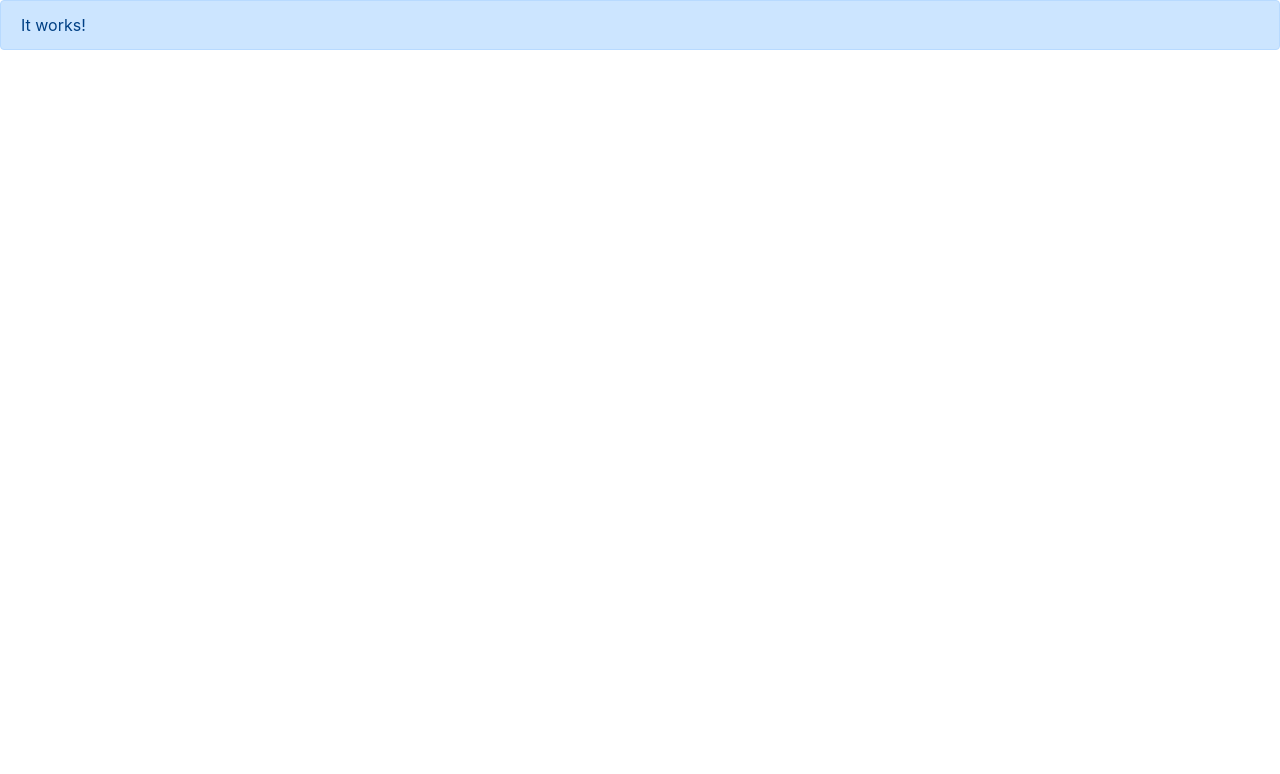
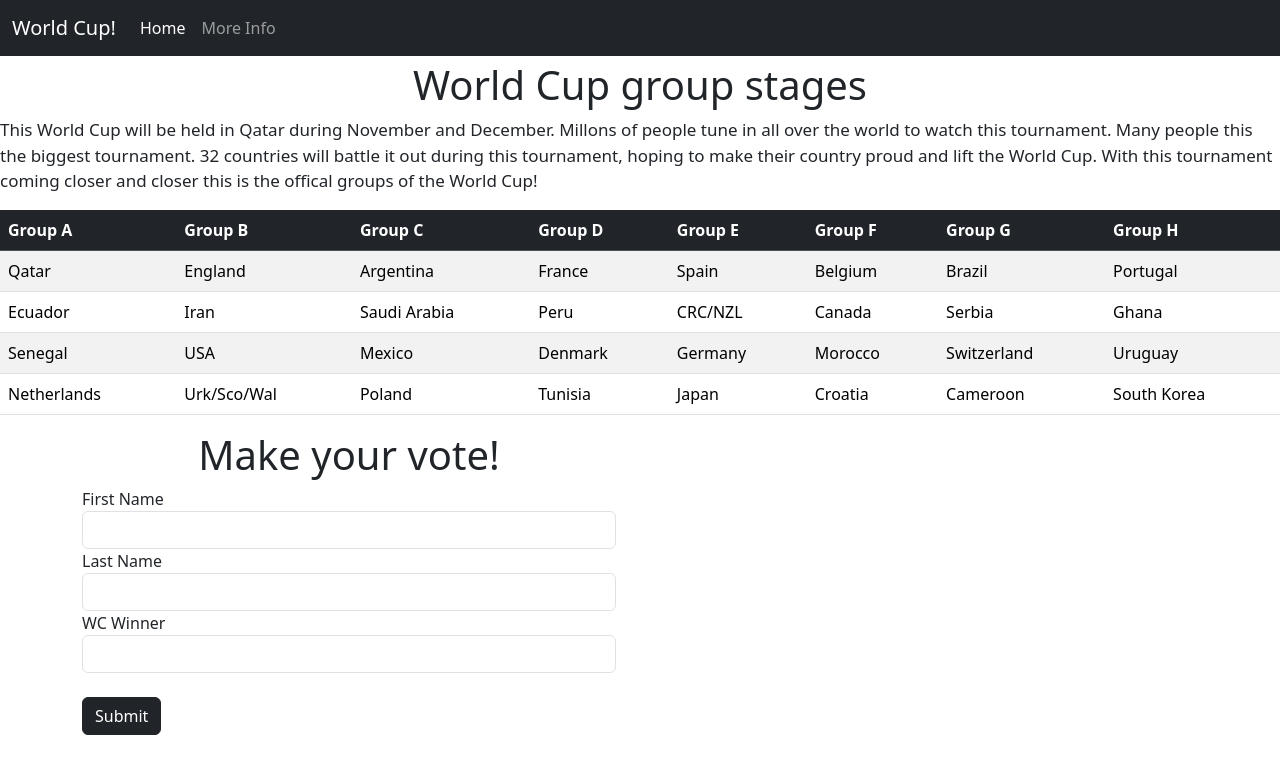
Before and after one commit to Erick1Garcia/Week-9-bootstrap, a plain HTML site: page index.html in a window 1280 px wide. Drawn offline with nearby package versions, Linux system fonts and the light colour scheme.

Commit message:
bootstrap

```diff
--- a/index.html
+++ b/index.html
@@ -6,11 +6,144 @@
     <meta name="viewport" content="width=device-width, initial-scale=1.0">
     <title>Document</title>
     <link rel="stylesheet" href="node_modules/bootstrap/dist/css/bootstrap.css">
+    <link rel="website2" href="colums.html">
 </head>
 <body>
+    <script src="node_modules/@popperjs/core/dist/umd/popper.js"></script>
+    <script src="node_modules/bootstrap/dist/css/bootstrap.css"></script>
+    <div class="container-fluid" style="padding: 0px 0px 5px 0px;">
+        <div class="row">
+            <div class="col">
+        <nav class="navbar navbar-expand-lg navbar-dark bg-dark">
+            <div class="container-fluid">
+            <a class="navbar-brand" href="#">World Cup!</a>
+            <button class="navbar-toggler" type="button" >
+                <span class="navbar-toggler-icon"></span>
+            </button>
+            <div class="collapse navbar-collapse" >
+                <ul class="navbar-nav me-auto mb-2 mb-lg-0">
+                <li class="nav-item">
+                    <a class="nav-link active" aria-current="page" href="#">Home</a>
+                </li>
+                <li class="nav-item">
+                 <a class="nav-link" href="colums.html"> More Info</a>
 
-    <div class ="alert alert-primary" role="alert">
-        It works!
+                </li>
+                </ul>
+            </div>
+
+        </nav>
+            </div>
+        </div>
+    </div>
+
+        <section>
+            <h1 style="text-align:center"> World Cup group stages</h1>
+                <p style="font-size: 17px;"> This World Cup will be held in Qatar during November and December. Millons of people tune in all over the world to watch this tournament. Many people
+                this the biggest tournament. 32 countries will battle it out during this tournament, hoping to make their country proud and lift the World Cup. With this
+                tournament coming closer and closer this is the offical groups of the World Cup!
+                </p>
+        </section>
+
+
+    <div class="container-fluid" style="margin-top:10px">
+        <div class="row">
+            <table class="table table-striped table-hover">
+                <thead class="table-dark">
+                  <tr>
+                    <th >Group A</th>
+                    <th scope="col">Group B</th>
+                    <th scope="col">Group C</th>
+                    <th scope="col">Group D</th>
+                    <th scope="col">Group E</th>
+                    <th scope="col">Group F</th>
+                    <th >Group G</th>
+                    <th >Group H</th>
+                  </tr>
+                </thead>
+                <tbody>
+                  <tr>
+                    <td scope="row">Qatar</td>
+                    <td>England</td>
+                    <td>Argentina</td>
+                    <td>France</td>
+                    <td>Spain</td>
+                    <td>Belgium</td>
+                    <td>Brazil</td>
+                    <td>Portugal</td>
+                  </tr>
+                  <tr>
+                    <td scope="row">Ecuador</td>
+                    <td>Iran</td>
+                    <td>Saudi Arabia</td>
+                    <td>Peru</td>
+                    <td>CRC/NZL</td>
+                    <td>Canada</td>
+                    <td>Serbia</td>
+                    <td>Ghana</td>
+                  </tr>
+                  <tr>
+                    <td scope="row">Senegal</td>
+                    <td >USA</td>
+                    <td>Mexico</td>
+                    <td>Denmark</td>
+                    <td>Germany</td>
+                    <td>Morocco</td>
+                    <td>Switzerland</td>
+                    <td>Uruguay</td>
+                  </tr>
+                  <tr>
+                    <td >Netherlands</td>
+                    <td>Urk/Sco/Wal</td>
+                    <td>Poland</td>
+                    <td>Tunisia</td>
+                    <td>Japan</td>
+                    <td>Croatia</td>
+                    <td>Cameroon</td>
+                    <td>South Korea</td>
+                  </tr>
+                </tbody>
+              </table>
+
+
+        </div>
+    </div>
+
+
+
+    <div class="container">
+    <div class="row col-md-6 col-md-offset-3">
+        <div class="panel panel-dark">
+    <div class="panel-heading text-center">
+        <h1>Make your vote!</h1>
+    </div>
+    <div class="panel-body">
+        <form>
+            <div class="form-group">
+                <label for="firstName"> First Name</label>
+                <input type="text" class="form-control" id="firstName">
+            </div>
+            <div class="form-group">
+                <label for="lastName">Last Name</label>
+                <input type="text" class="form-control" id="lastName">
+
+            </div>
+            <div class="form-group">
+                <label for="winner">WC Winner</label>
+                <input type="text" class="form-control" id="winner">
+
+            </div>
+            <br>
+           <input type="submit" class="btn btn-dark">
+
+
+        </form>
+
+    </div>
+
+
+    </div>
+    </div>
     </div>
 
     <script src="node_modules/jquery/dist/jquery.js"></script>
```
Also changed, not shown: colums.html (added, +112 -0 lines).
